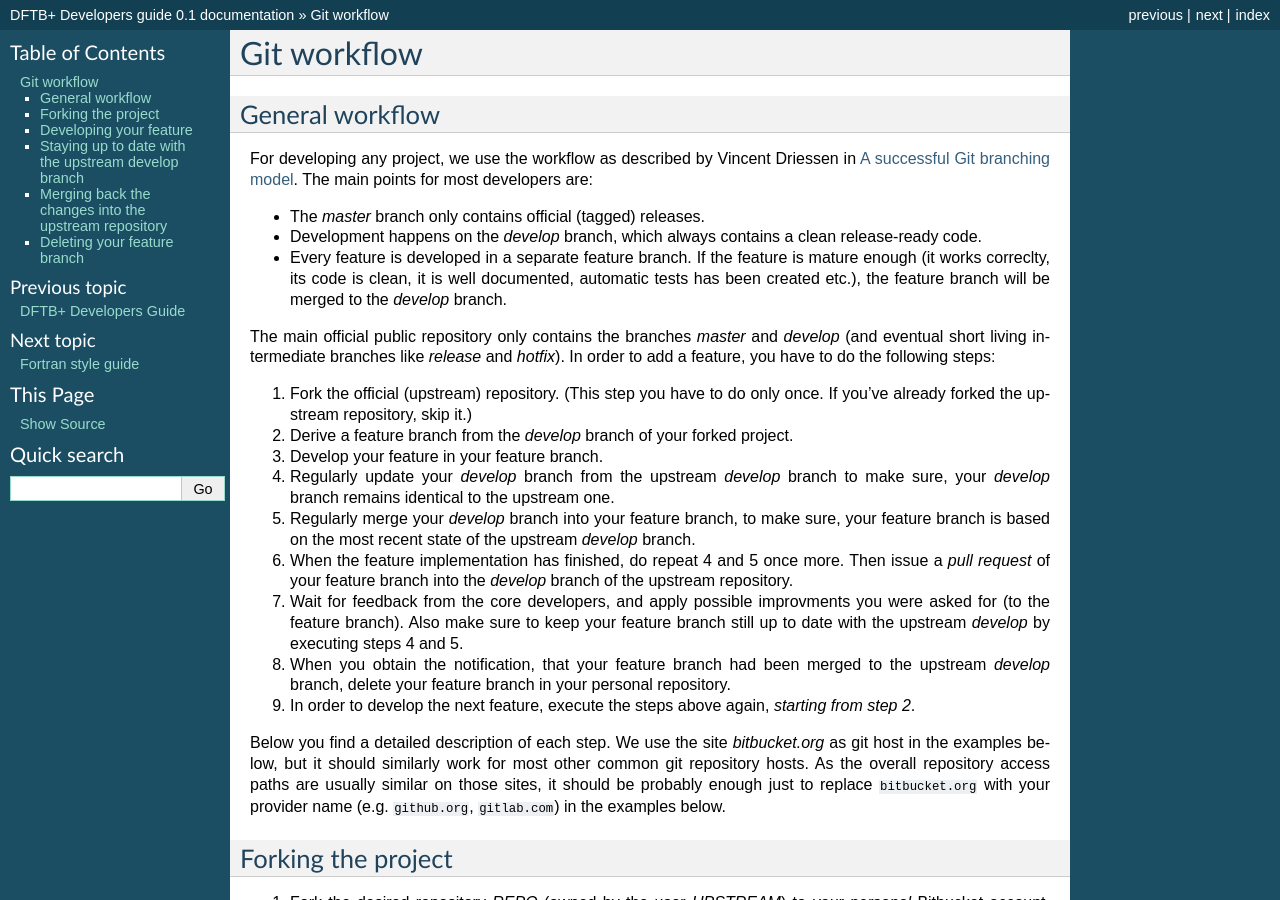
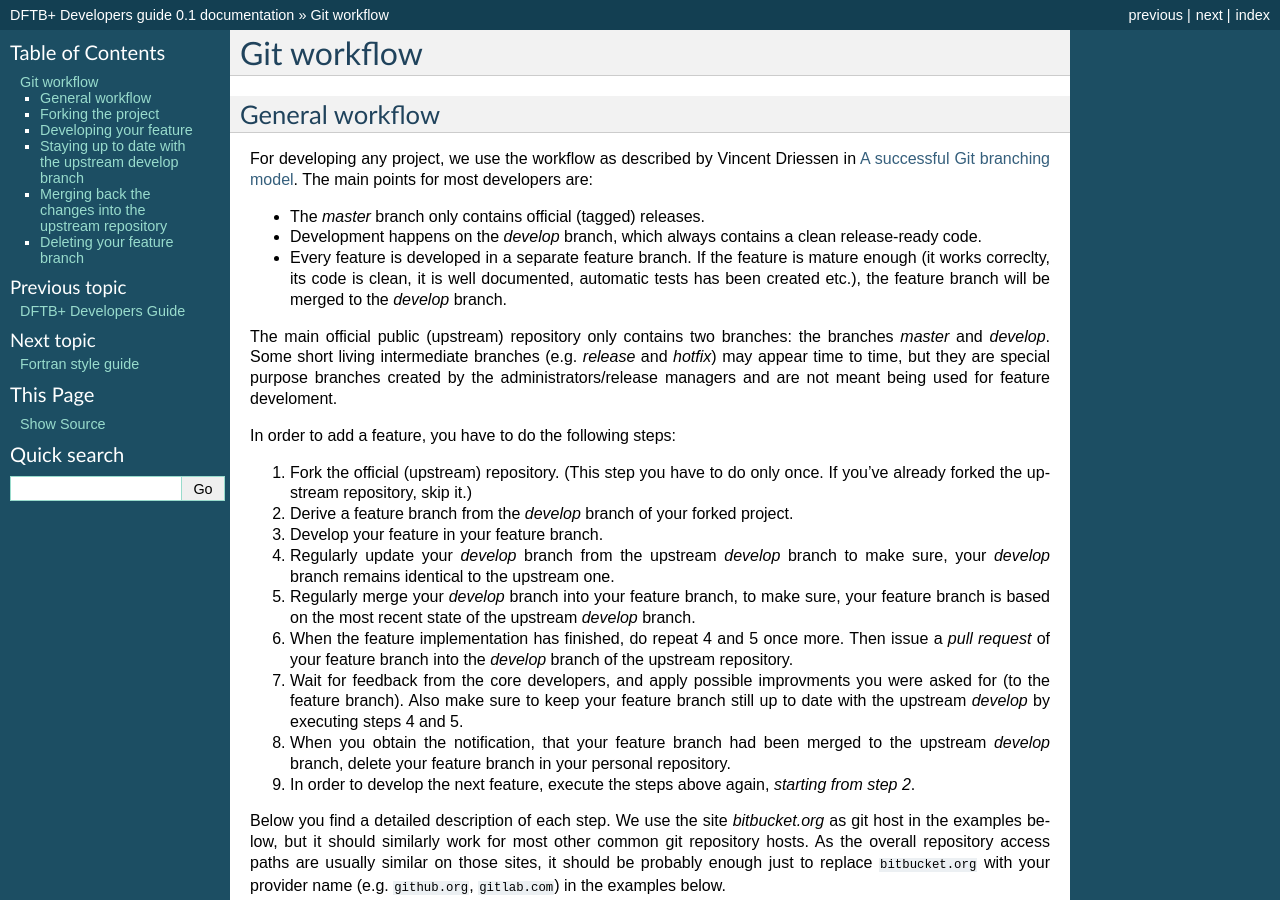
Before and after one commit to dftbplus/develguide, a Sphinx documentation site: the page built from docs/gitworkflow.rst, in a window 1280 px wide and 900 px high. Built offline with Sphinx 7.4.7, drawn with Linux system fonts in a browser that asks for light colours.

Commit message:
Emphasize more the existence of two branches only in upstream.

```diff
--- a/docs/gitworkflow.rst
+++ b/docs/gitworkflow.rst
@@ -22,9 +22,13 @@ most developers are:
   automatic tests has been created etc.), the feature branch will be merged to
   the `develop` branch.
 
-The main official public repository only contains the branches `master` and
-`develop` (and eventual short living intermediate branches like `release` and
-`hotfix`). In order to add a feature, you have to do the following steps:
+The main official public (upstream) repository only contains two branches: the
+branches `master` and `develop`. Some short living intermediate branches
+(e.g. `release` and `hotfix`) may appear time to time, but they are special
+purpose branches created by the administrators/release managers and are not
+meant being used for feature develoment.
+
+In order to add a feature, you have to do the following steps:
 
 #. Fork the official (upstream) repository. (This step you have to do only
    once. If you've already forked the upstream repository, skip it.)
```
